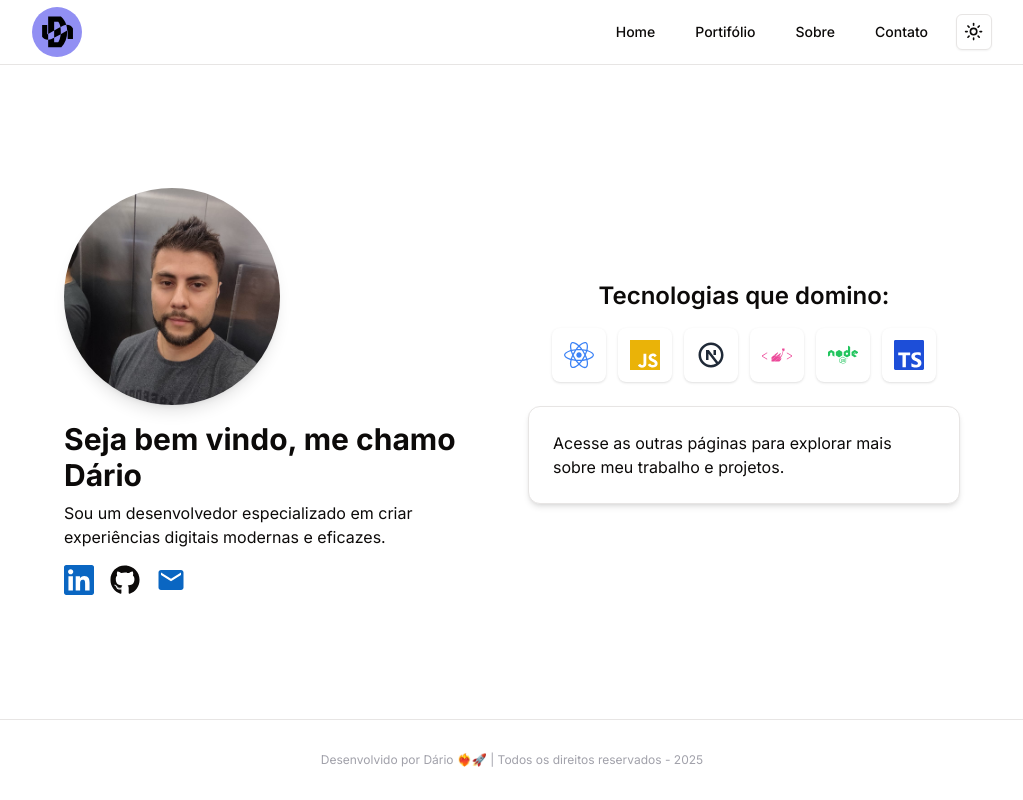
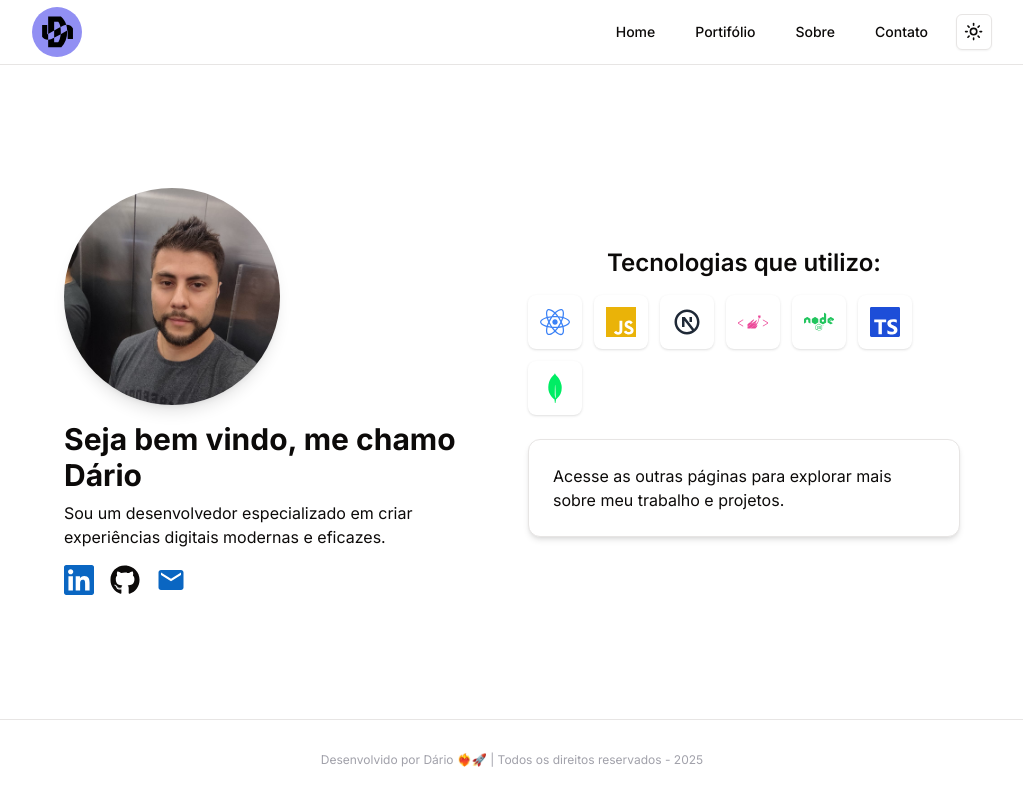
Before and after one commit to dario-souza/portfolio, a Next.js app: page / in a window 1280 px wide. Shown: the whole page, without its empty margins (128-1151 px from the left). Built offline with nearby package versions, Linux system fonts and the light colour scheme.

Commit message:
chore: adição de hover con scale nos ícones página inicial

```diff
--- a/src/components/home/section-left.tsx
+++ b/src/components/home/section-left.tsx
@@ -21,13 +21,13 @@ export const SectionLeft = () => {
       </p>
       <div className="mt-4 flex gap-4">
         <Link href="https://www.linkedin.com/in/dario-souza/" target="_blank">
-          <SiLinkedin color="#0A66C2" size={30} />
+          <SiLinkedin color="#0A66C2" size={30} className="hover:scale-110" />
         </Link>
         <Link href='https://github.com/dario-souza' target='_blank'>
-          <FaGithub size={30} />
+          <FaGithub size={30} className="hover:scale-110" />
         </Link>
         <Link href='/contact'>
-          <MdEmail className="text-[#0A66C2] dark:text-white" size={30} />
+          <MdEmail className="text-[#0A66C2] dark:text-white hover:scale-110" size={30} />
         </Link>
       </div>
     </div>
--- a/src/components/home/section-right.tsx
+++ b/src/components/home/section-right.tsx
@@ -3,6 +3,7 @@ import { Card, CardContent } from "../ui/card"
 import { SiJavascript, SiStyledcomponents, SiTypescript } from "react-icons/si";
 import { RiNextjsLine } from "react-icons/ri"
 import { FaNode } from "react-icons/fa";
+import { SiMongodb } from "react-icons/si";
 
 const technologies = [
   { name: "React", icon: <FaReact className="text-blue-500" size={30} /> },
@@ -11,17 +12,18 @@ const technologies = [
   { name: "Styled-Components", icon: <SiStyledcomponents className="text-pink-500" size={30} /> },
   { name: "Node.js", icon: <FaNode className="text-green-500" size={30} /> },
   { name: "TypeScript", icon: <SiTypescript className="text-blue-700" size={30} /> },
+  { name: "MongoDB", icon: <SiMongodb className="text-[#00ED64]" size={30} /> },
 ];
 
 export const SectionRight = () => {
   return (
     <div className="flex flex-col items-center">
-      <h2 className="text-2xl font-semibold mb-4">Tecnologias que domino:</h2>
+      <h2 className="text-2xl font-semibold mb-4">Tecnologias que utilizo:</h2>
       <div className="flex flex-wrap gap-3">
         {technologies.map((tech, index) => (
           <div
             key={index}
-            className="flex flex-col items-center justify-center bg-white rounded-lg shadow p-3"
+            className="flex flex-col items-center justify-center bg-white rounded-lg shadow p-3 cursor-pointer hover:scale-110"
           >
             {tech.icon}
           </div>
```
